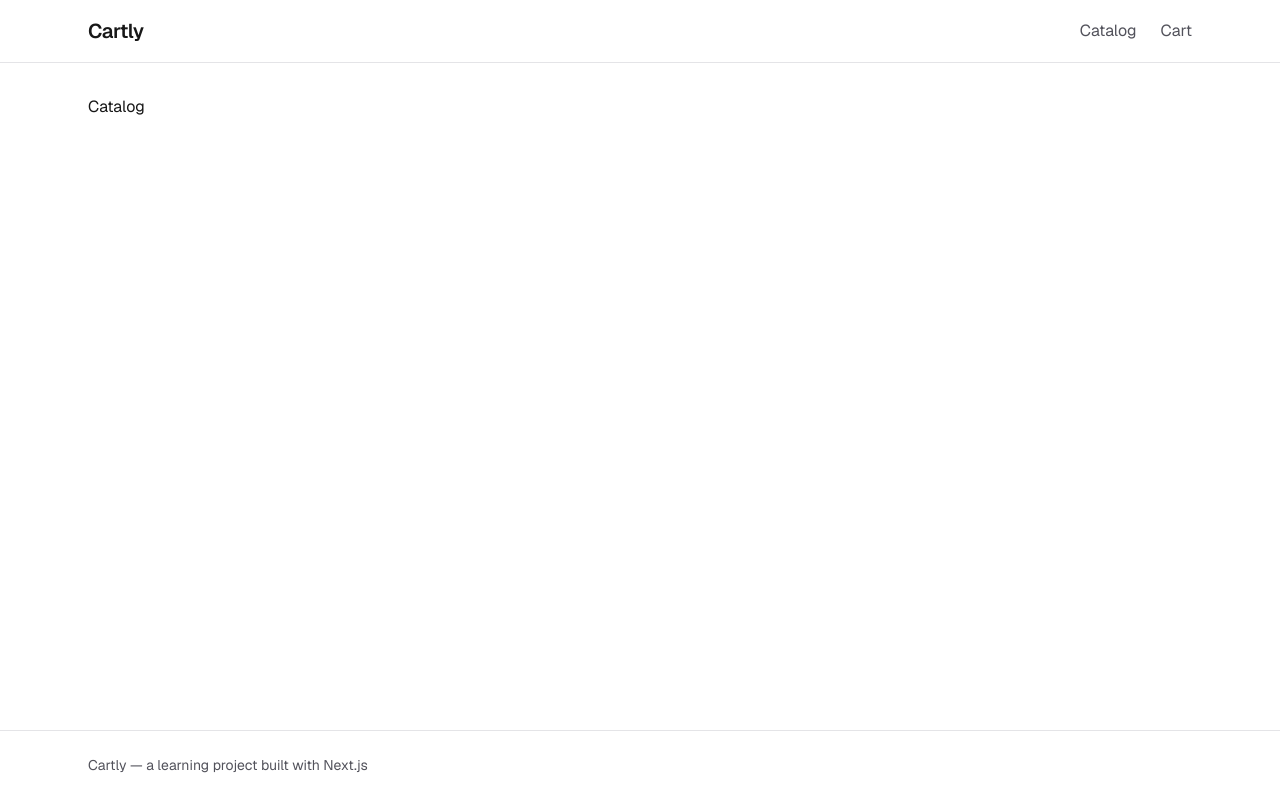
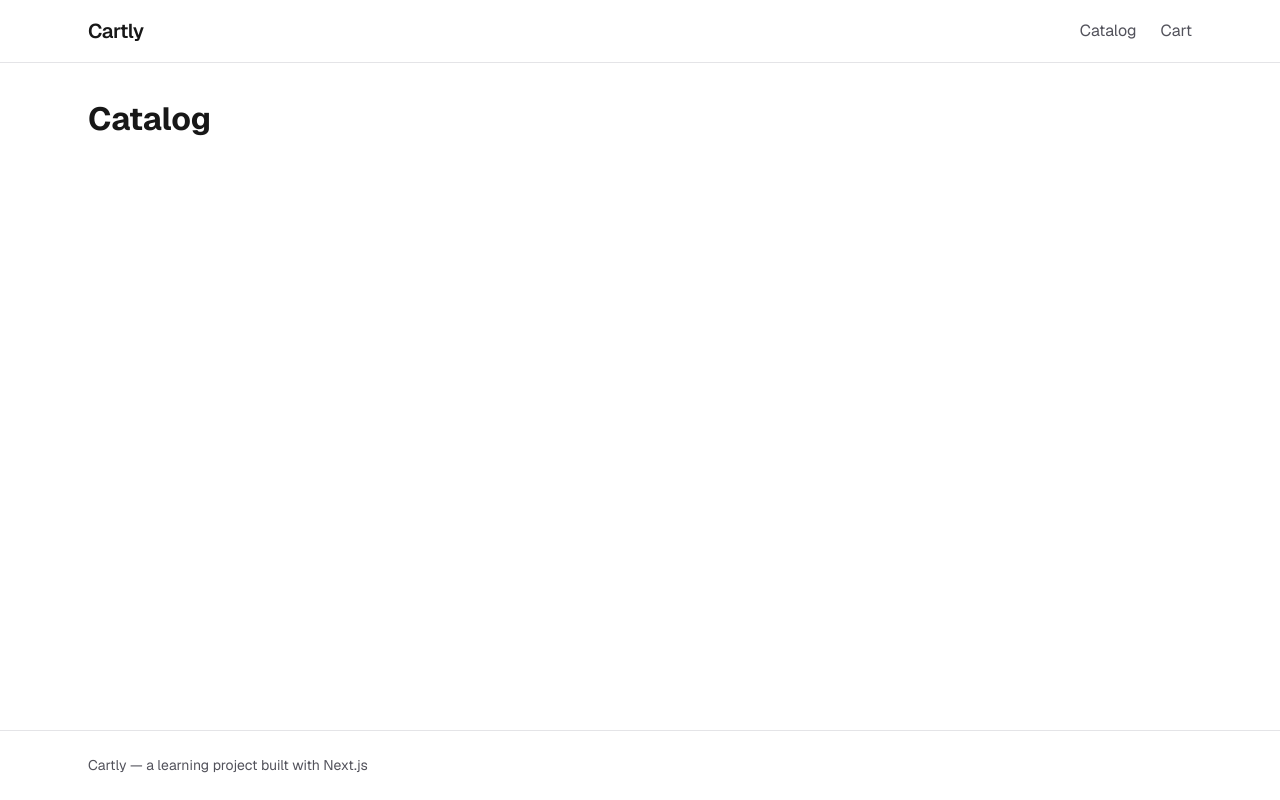
Before and after one commit to AmoryMeow/nextjs-ecommerce, a Next.js app: page /products in a window 1280 px wide. Built offline with nearby package versions, Linux system fonts and the light colour scheme.

Commit message:
refactor: add shop route group layout

```diff
--- /dev/null
+++ b/src/app/(shop)/layout.module.css
@@ -0,0 +1,9 @@
+.container {
+  display: flex;
+  flex: 1;
+  flex-direction: column;
+  width: 100%;
+  max-width: var(--container-width);
+  margin: 0 auto;
+  padding: 32px 24px;
+}
--- /dev/null
+++ b/src/app/(shop)/layout.tsx
@@ -0,0 +1,5 @@
+import styles from "./layout.module.css";
+
+export default function ShopLayout({ children }: LayoutProps<"/">) {
+  return <div className={styles.container}>{children}</div>;
+}
--- a/src/app/products/page.tsx
+++ b/src/app/(shop)/products/page.tsx
@@ -5,5 +5,5 @@ export const metadata: Metadata = {
 };
 
 export default function CatalogPage() {
-  return <main>Catalog</main>;
+  return <h1>Catalog</h1>;
 }
--- a/src/app/layout.module.css
+++ b/src/app/layout.module.css
@@ -2,8 +2,4 @@
   display: flex;
   flex: 1;
   flex-direction: column;
-  width: 100%;
-  max-width: var(--container-width);
-  margin: 0 auto;
-  padding: 32px 24px;
 }
--- a/src/app/not-found.module.css
+++ b/src/app/not-found.module.css
@@ -5,7 +5,7 @@
   align-items: center;
   justify-content: center;
   gap: 16px;
-  padding: 64px 0;
+  padding: 64px 24px;
   text-align: center;
 }
 
--- a/src/app/page.module.css
+++ b/src/app/page.module.css
@@ -4,7 +4,7 @@
   flex-direction: column;
   align-items: center;
   justify-content: center;
-  padding: 64px 0;
+  padding: 64px 24px;
   text-align: center;
 }
 
```
